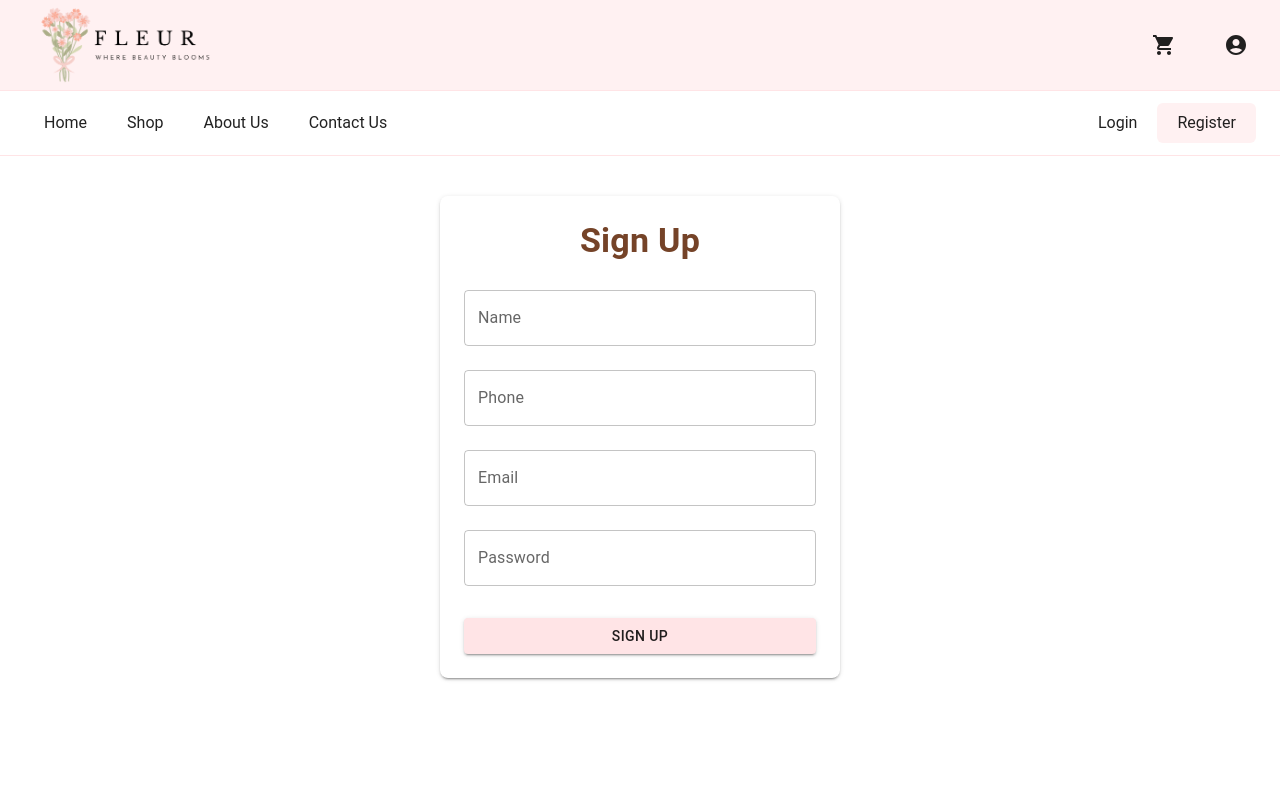
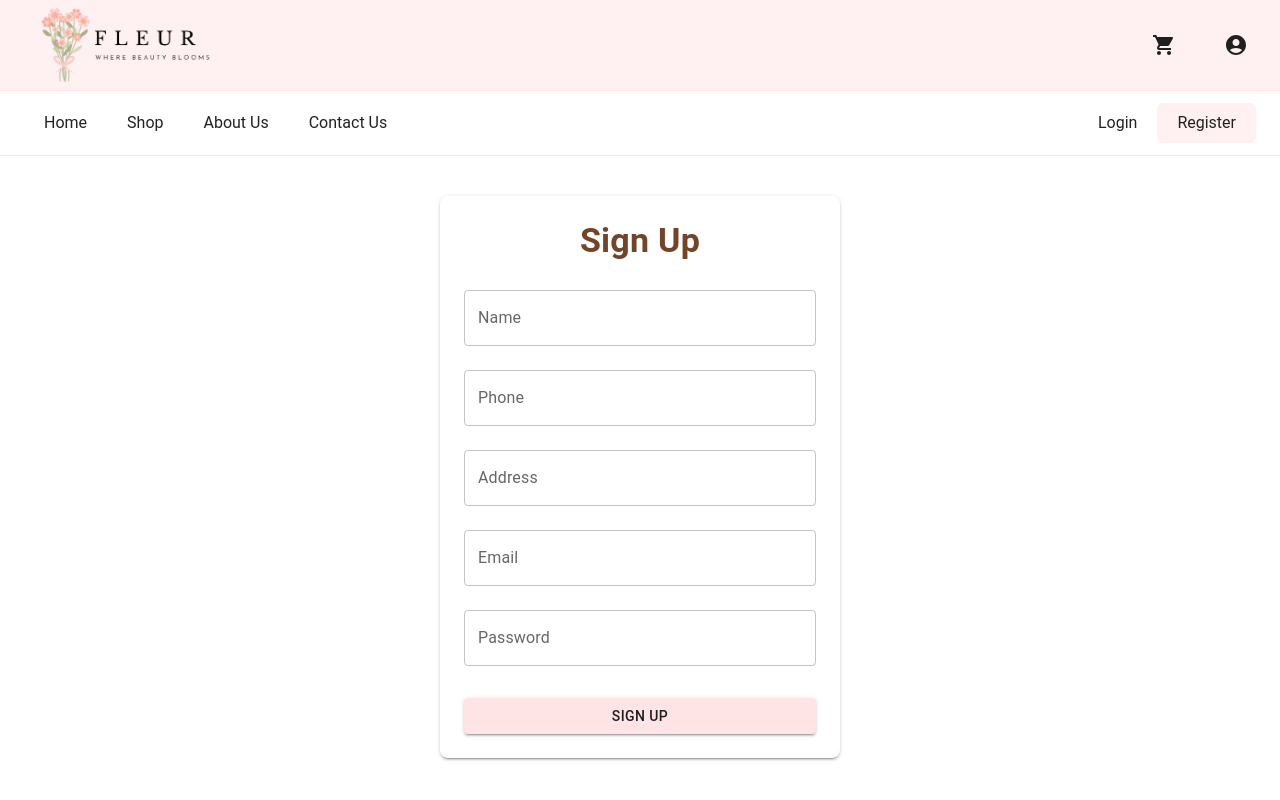
Before and after one commit to Charlette-Tulod/fleur, a React (Vite) app: page /register in a window 1280 px wide. Built offline with nearby package versions, Linux system fonts and the light colour scheme.

Commit message:
Add address attribute

```diff
--- a/src/datas/index.ts
+++ b/src/datas/index.ts
@@ -12,6 +12,7 @@ export const SignUpSchema = z.object({
     .regex(/^\d+$/, { message: 'Phone number must contain only digits' })
     .min(10, { message: 'Phone numbers are a minimum of 10 digits' })
     .max(12, { message: 'Phone numbers are a maximum of 12 digits' }),
+  address: z.string().trim().min(1, 'Address is required'),
 });
 
 export const LoginSchema = z.object({
--- a/src/datas/user.ts
+++ b/src/datas/user.ts
@@ -4,4 +4,5 @@ export interface User {
   phone: string;
   email: string;
   password: string;
+  address: string;
 }
--- a/src/pages/ProfilePage/index.tsx
+++ b/src/pages/ProfilePage/index.tsx
@@ -237,6 +237,7 @@ function ProfilePage() {
       await updateProfile(profile.id, {
         name: profile.name,
         phone: profile.phone,
+        address: profile.address,
       });
 
       setSuccessMessage('Profile updated successfully!');
@@ -279,6 +280,7 @@ function ProfilePage() {
           <CardContent>
             <Typography variant="h6">Name: {profile?.name}</Typography>
             <Typography variant="h6">Phone: {profile?.phone}</Typography>
+            <Typography variant="h6">Address: {profile?.address}</Typography>
             <Typography variant="h6">Email: {user.email}</Typography>
           </CardContent>
           <CardActions>
@@ -313,6 +315,18 @@ function ProfilePage() {
             fullWidth
             margin="normal"
           />
+          <TextField
+            label="Address"
+            value={profile?.address || ''}
+            onChange={(e) =>
+              setProfile((prevProfile) => ({
+                ...prevProfile!,
+                address: e.target.value,
+              }))
+            }
+            fullWidth
+            margin="normal"
+          />
 
           <Button
             onClick={handleUpdateProfile}
--- a/src/pages/RegisterPage/index.tsx
+++ b/src/pages/RegisterPage/index.tsx
@@ -131,6 +131,7 @@ function SignUpPage() {
             email: data.email,
             name: data.name,
             phone: data.phone,
+            address: data.address,
           },
         ]);
 
@@ -195,6 +196,14 @@ function SignUpPage() {
           helperText={errors.phone?.message}
         />
         <TextField
+          label="Address"
+          inputProps={{ ...register('address') }}
+          fullWidth
+          margin="normal"
+          error={!!errors.address}
+          helperText={errors.address?.message}
+        />
+        <TextField
           label="Email"
           inputProps={{ ...register('email') }}
           fullWidth
--- a/src/services/userSupabaseService.tsx
+++ b/src/services/userSupabaseService.tsx
@@ -7,7 +7,7 @@ export const fetchUserProfile = async (
   try {
     const { data, error } = await supabase
       .from('profiles')
-      .select('id, name, phone, email, password')
+      .select('id, name, phone, email, password, address')
       .eq('id', userId)
       .single();
 
```
